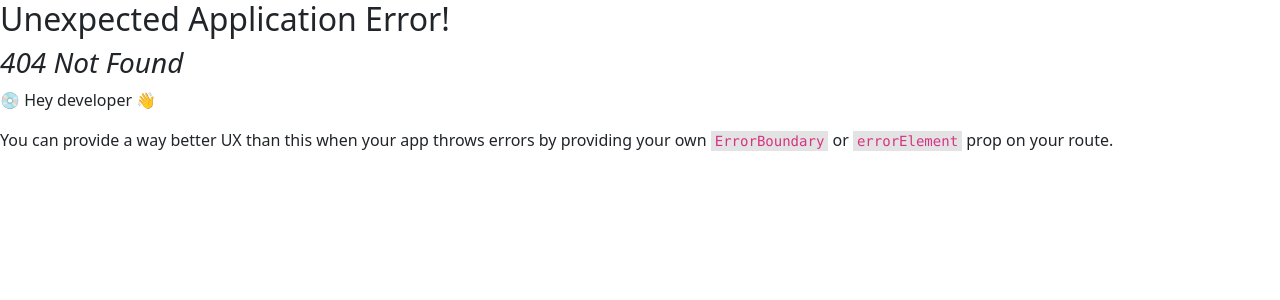
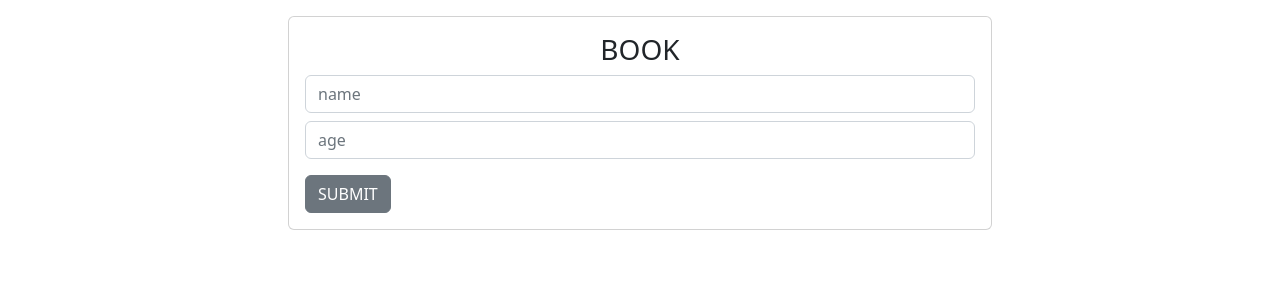
Before and after one commit to JoaoVitorLima242/graphql-playlist, a React (Create React App) app in the folder app/: page /add-author in a window 1280 px wide. Before the commit this address had no page. Shown: the top 300 px of the page. Built offline with nearby package versions, Linux system fonts and the light colour scheme.

Commit message:
add author

```diff
--- a/app/src/components/AuthorList.js
+++ b/app/src/components/AuthorList.js
@@ -22,7 +22,10 @@ const AuthorList = ({openModal}) => {
 
     return (
         <Card className='p-4'>
-            <h2>Authors</h2>
+            <div className='d-flex align-items-center justify-content-between'>
+                <h2>Authors</h2>
+                <Link to='/add-author'>ADD</Link>
+            </div>
             {data.authors && data.authors.length > 0 && data.authors.map(({id, name}) => (
                 <Link to={'/author?id='+id}><li key={id}>{name}</li></Link>
             ))}
--- /dev/null
+++ b/app/src/pages/AddAuthor.js
@@ -0,0 +1,87 @@
+import {Card, Button, Row, Col, Form, Alert} from 'reactstrap'
+import { useQuery, gql, useMutation } from '@apollo/client';
+import {Link} from 'react-router-dom'
+import {useForm } from 'react-hook-form'
+
+// Define mutation
+const ADD_AUTHOR = gql`
+  mutation AddAuthor($name: String!, $age: Int!) {
+    addAuthor(name: $name, age: $age) {
+        id
+        name
+    }
+  }
+`;
+
+
+const AddAuthor = () => {
+    const {register, handleSubmit} = useForm()
+    const [addTodo, { data: dataMutation, loading: loadMutation, error: errorMutation }] = useMutation(ADD_AUTHOR);
+
+    const onSubmit = (data) =>{
+        const {
+            name,
+            age,
+        } = data
+
+        addTodo({
+            variables: {
+                name,
+                age,
+            }
+        })
+    }
+
+
+    return (
+        <div className="container">
+            <Row>
+
+                <Col md='2'></Col>
+                <Col>
+                    <Card className='m-3'>
+                        <Form className='p-3' onSubmit={handleSubmit(onSubmit)}>
+                            <h3 className='text-center'>BOOK</h3>
+                            <Row>
+                                <Col>
+                                    <input
+                                        placeholder="name"
+                                        className='form-control'
+                                        {...register('name')}
+                                    />
+                                </Col>
+                            </Row>
+                            <Row className='mt-2'>
+                                <Col>
+                                    <input
+                                        placeholder="age"
+                                        className='form-control'
+                                        {...register('age')}
+                                    />
+                                </Col>
+                            </Row>
+                            {
+                                errorMutation &&
+                                <Alert color='danger' className='mt-2'>
+                                    {errorMutation.message}
+                                </Alert>
+
+                            }
+                            {
+                                dataMutation &&
+                                <Alert color='success' className='mt-2'>
+                                    <p className='text-center'>Book <Link to={'/author?id='+dataMutation.addAuthor.id}>{dataMutation.addAuthor.name}</Link> added!</p>
+                                </Alert>
+
+                            }
+                            <Button className='mt-3'>SUBMIT</Button>
+                        </Form>
+                    </Card>
+                </Col>
+                <Col md='2'></Col>
+            </Row>
+        </div>
+    )
+}
+
+export default AddAuthor
```
Also changed, not shown: app/src/App.js (+6 -1 lines).
